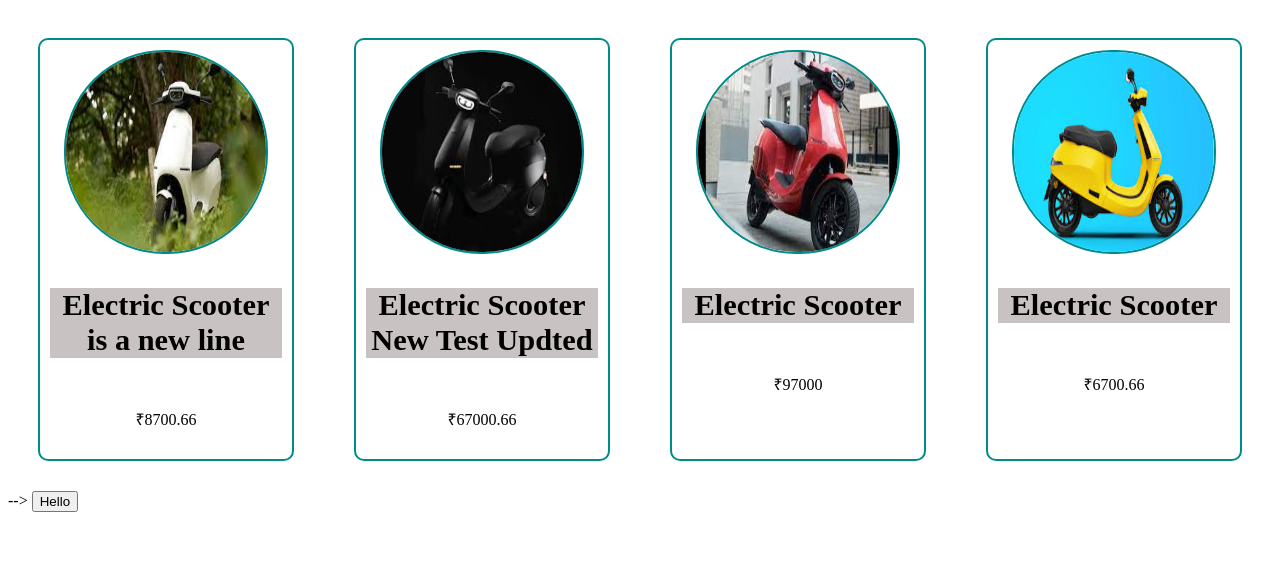
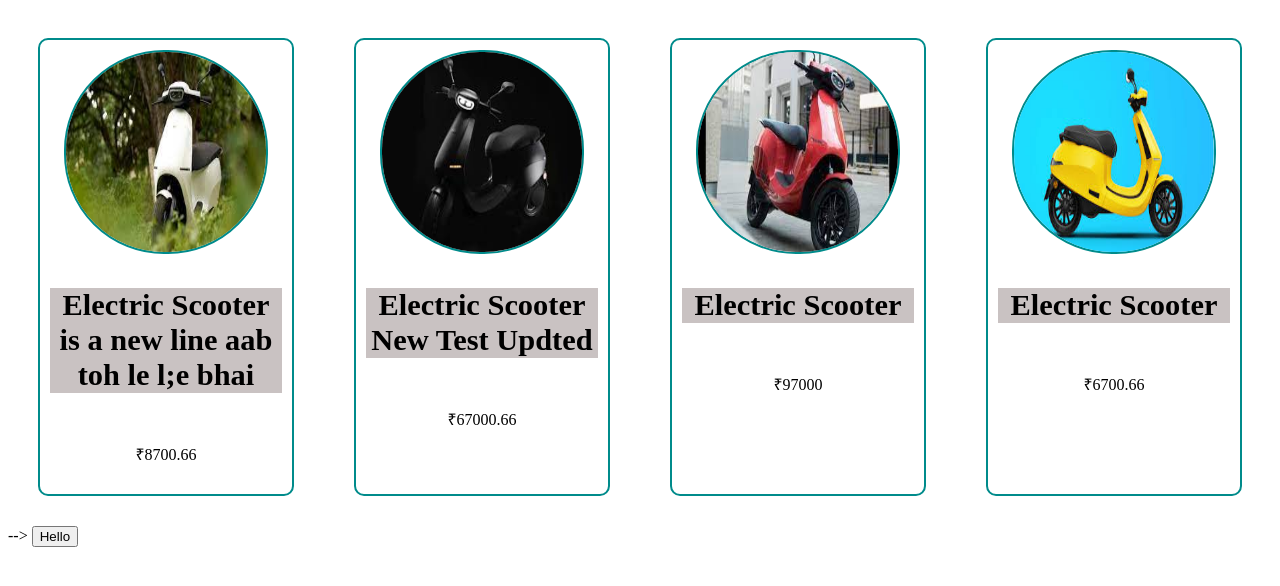
Before and after one commit to manishjasihwal/html_ola, a website: page test1.html in a window 1280 px wide. Drawn offline with Linux system fonts and the light colour scheme.

Commit message:
le le bhai

```diff
--- a/test1.html
+++ b/test1.html
@@ -46,7 +46,7 @@
             <img class="card-img" src="assest/ola1.jfif" width="200" height="200">
          </div>
         <div class="card-header">
-            <h3>Electric Scooter is a new line </h3>
+            <h3>Electric Scooter is a new line aab toh le l;e bhai</h3>
 
         </div>
         <div class="card-footer">
```
